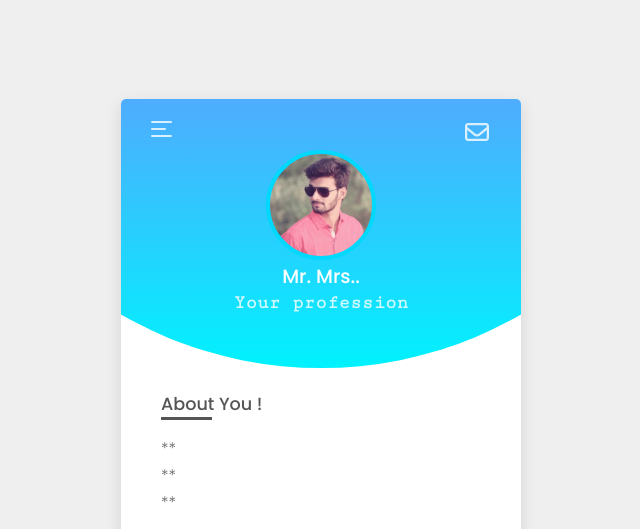
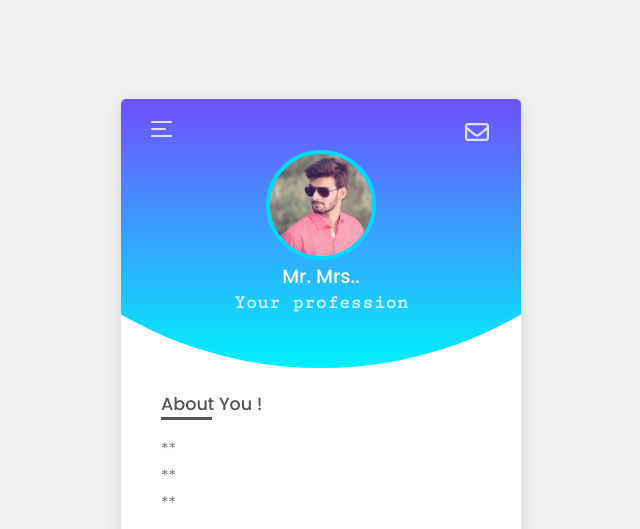
Before and after one commit to rajaeyam/4YB-test, a plain HTML site: page index.html in a window 1280 px wide. Shown: the top 529 px of the page, without its empty margins (319-959 px from the left). Drawn offline with Linux system fonts and the light colour scheme.

Commit message:
Description des changements

```diff
--- a/style.css
+++ b/style.css
@@ -34,7 +34,7 @@ body{
     height: 270px;
     top: 0;
     left: 0;
-    background-image: linear-gradient(to top, #00f2fe, #4facfe);
+    background-image: linear-gradient(to top, #00f2fe, #6f4ffe);
     clip-path: circle(400px at 50% -48.5%);
 }
 
```
